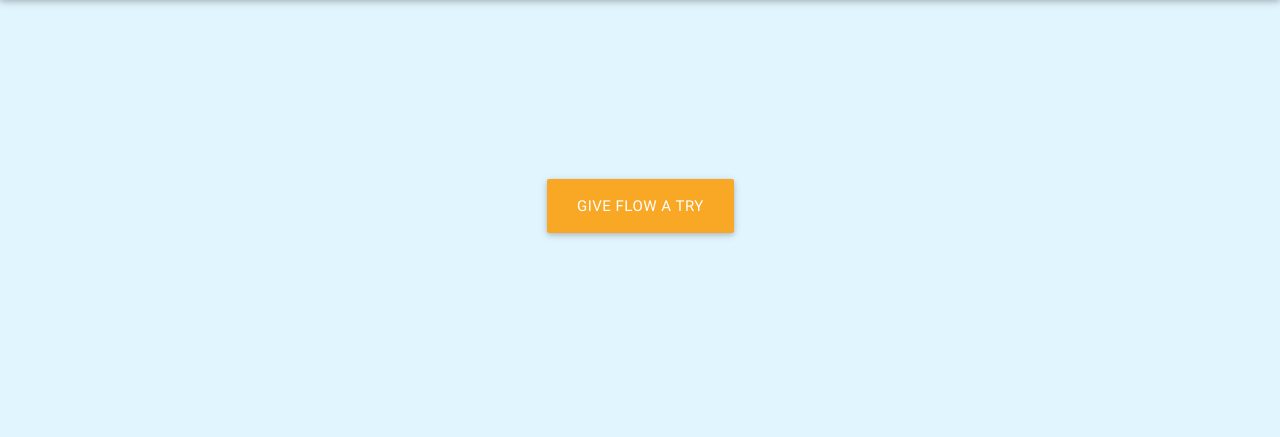
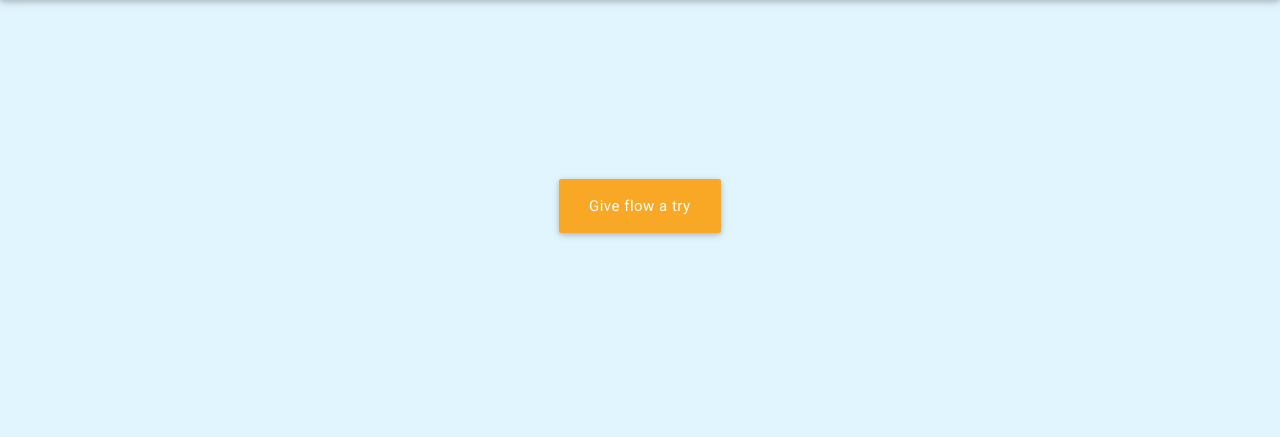
Before and after one commit to JCharante/flow, a Flask app: page / in a window 1280 px wide. Shown: the part 64-501 px from the top of the page. Run offline with Flask 2, Linux system fonts and the light colour scheme.

Commit message:
Added css to navbar base that removes the .btn-large classes feature of capitalizing all text

```diff
--- a/client_server/static/internal/navbar/css/style.css
+++ b/client_server/static/internal/navbar/css/style.css
@@ -13,3 +13,7 @@
 html {
     height: 100%;
 }
+
+.btn-large {
+    text-transform: none;
+}
```
